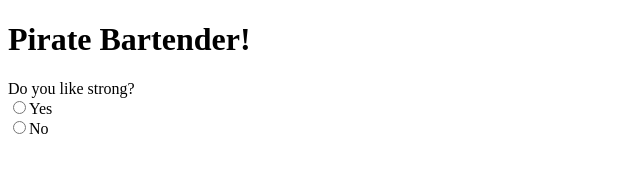
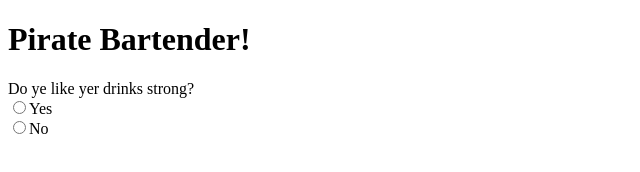
Before and after one commit to shay-kennedy/pirate-bartender-project, a plain HTML site: page index.html in a window 1280 px wide. Shown: the full height of the page, 0-640 px from the left. Drawn offline with nearby package versions, Linux system fonts and the light colour scheme.

Commit message:
functionality complete

```diff
--- a/index.html
+++ b/index.html
@@ -9,10 +9,13 @@
 	<header><h1>Pirate Bartender!</h1></header>
 	<section class="question-section">
 		<form action="">
-			<label id="q" for="response">Do you like strong?</label><br>
+			<label id="q" for="response"></label><br>
 			<input type="radio" name="response" value="yes">Yes<br>
 			<input type="radio" name="response" value="no">No<br>
 		</form>
+	</section>
+	<section class="drink-order">
+		<p></p>
 	</section>
 	<script src="https://code.jquery.com/jquery-2.2.4.js" integrity="sha256-iT6Q9iMJYuQiMWNd9lDyBUStIq/8PuOW33aOqmvFpqI=" crossorigin="anonymous"></script>
 	<script src="js/app.js"></script>
--- a/js/app.js
+++ b/js/app.js
@@ -1,7 +1,5 @@
-//Header: Title
-//section: fieldset with radio buttons(binary), 5 different ones
+$(document).ready(function() {
     var i = 0;
-// var myArr = [q1, q2, q3, q4, q5];
 
     function QuestionConstructor(question, ingredients) {
         this.question = question;
@@ -9,19 +7,23 @@ function QuestionConstructor(question, ingredients) {
     }
 
     // var q1ingredients = ["ing1", "ing2", "ing3"];
-var q1 = new QuestionConstructor("q1", ["ing1a", "ing2a", "ing3a"]);
-var q2 = new QuestionConstructor("q2", ["ing1b", "ing2b", "ing3b"]);
-var q3 = new QuestionConstructor("q3", ["ing1c", "ing2c", "ing3c"]);
-var q4 = new QuestionConstructor("q4", ["ing1d", "ing2d", "ing3d"]);
-var q5 = new QuestionConstructor("q5", ["ing1e", "ing2e", "ing3e"]);
-
+    var q1 = new QuestionConstructor("Do ye like yer drinks strong?", ["glug of Rum", "slug of Whiskey", "Splash of Gin"]);
+    var q2 = new QuestionConstructor("Do ye like it with a salty tang?", ["Olive on a stick", "salt dusted rim", "rasher of bacon"]);
+    var q3 = new QuestionConstructor("Are ye a lubber who likes it bitter?", ["shake of bitters", "splash of tonic", "twist of lemon peel"]);
+    var q4 = new QuestionConstructor("Would ye like a bit of sweetness with yer poison?", ["sugar cube", "spoonful of honey", "splash of cola"]);
+    var q5 = new QuestionConstructor("Are ye one for a fruity finish?", ["slice of orange", "dash of cassis", "cherry on top"]);
     var questionsArray = [q1, q2, q3, q4, q5];
     // q1.ingredients = ["ing1", "ing2", "ing3"];
     console.log(q1);
 
     var preferenceArray = [];
 
-$('.question-section').click(function() {
+    $('#q').text(questionsArray[i].question);
+
+    $('.question-section').click(function(e) {
+    	e.preventDefault();
+
+        if (i < questionsArray.length) {
           var j = Math.floor(Math.random() * 3);
           var responseValue = $('input[name=response]:checked').val();
           console.log("Response value is " + responseValue);
@@ -31,15 +33,16 @@ $('.question-section').click(function() {
               preferenceArray.push(ingredientValue);
               console.log("Here is the preference array: " + preferenceArray);
           }
-	i++;
+
+          i++
+          if (i < questionsArray.length){
           	$('#q').text(questionsArray[i].question);
+          }
+
+          if (i === questionsArray.length) {
+						$('.question-section').hide();
+						$('.drink-order > p').text("Your ingredients are " + preferenceArray.join(', ') + ".")
+      		}
+        }
     });
-
-
-	//figure out constructors
-	//for each question: an object that contains an array of ingredients
-		//radio button: on click, assigns a property to the future drink
-			//add to empty array? object? if object, another constructor
-//submit button
-	//on click, assemble drink and return to output div
-//display div showing drink output
+});
```
Lines whose indentation alone changed are shown as unchanged.
